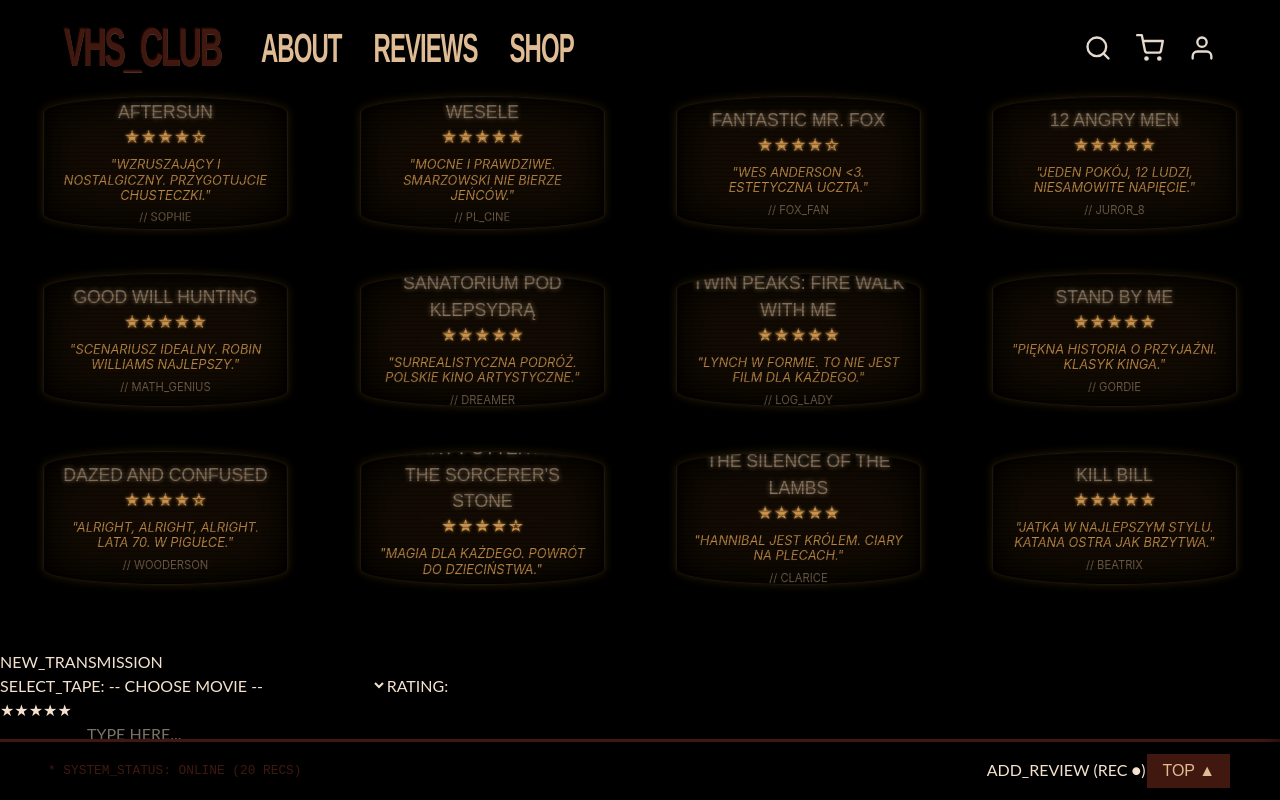
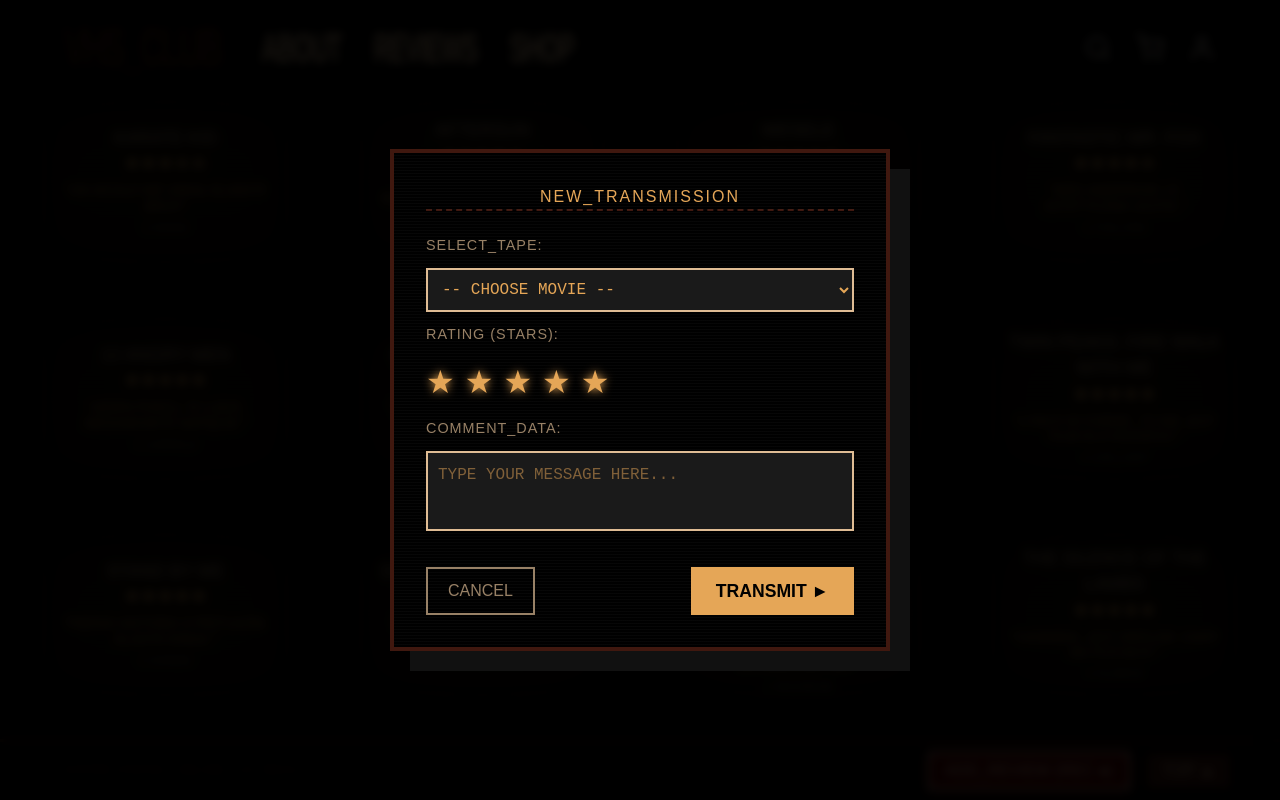
Before and after one commit to lago0na/WDAI-Projekt, a React (Vite) app: page /reviews in a window 1280 px wide. Both pictures are taken after a click on the button "ADD_REVIEW (REC ●)". Built offline with nearby package versions, Linux system fonts and the light colour scheme; data requests are answered from the project's data file.

Commit message:
dodawanie opinii

```diff
--- a/db.json
+++ b/db.json
@@ -997,6 +997,15 @@
       "comment": "WZRUSZAJĄCY I NOSTALGICZNY. PRZYGOTUJCIE CHUSTECZKI.",
       "author": "SOPHIE",
       "date": "2024-02-22"
+    },
+    {
+      "movieId": 14,
+      "movieTitle": "Karate Kid",
+      "rating": 3,
+      "comment": "ON WCALE NIE UMIAŁ KLARATE BRUH",
+      "author": "KASIA",
+      "date": "2026-01-24",
+      "id": 21
     }
   ]
 }
--- a/src/components/Navbar/Navbar.jsx
+++ b/src/components/Navbar/Navbar.jsx
@@ -25,7 +25,6 @@
             </NavLink>
 
             <ul className={styles.navLinks}>
-                <li><NavLink to="/" className="main-heading">Home</NavLink></li>
                 <li><NavLink to="/about" className="main-heading">About</NavLink></li>
                 <li><NavLink to="/shop" className="main-heading">Shop</NavLink></li>
                 <li><NavLink to="/contact" className="main-heading">Contact</NavLink></li>
--- a/src/pages/Reviews.jsx
+++ b/src/pages/Reviews.jsx
@@ -1,4 +1,4 @@
-import React, { useState, useEffect, useMemo } from 'react';
+import React, { useState, useEffect, useMemo, useRef } from 'react'; // 1. Dodano useRef
 import { Link } from 'react-router-dom';
 import styles from './css/Reviews.module.css';
 import ShopNavbar from '../components/Navbar/ShopNavbar';
@@ -10,35 +10,29 @@
     const [isModalOpen, setIsModalOpen] = useState(false);
     const { user } = useAuth();
 
-    // Formularz
+    // 2. Tworzymy referencję do kontenera, który się przewija
+    const scrollContainerRef = useRef(null);
+
     const [formData, setFormData] = useState({
         movieId: '',
         rating: 5,
         comment: ''
     });
 
-    // 1. POBIERANIE DANYCH
     useEffect(() => {
-        // Pobieramy opinie
         fetch('http://localhost:3000/reviews')
-            .then(res => {
-                if (!res.ok) throw new Error("Błąd połączenia z bazą reviews");
-                return res.json();
+            .then(res => res.json())
+            .then(data => {
+                setReviews(data.reverse());
             })
-            .then(data => {
-                console.log("Pobrane opinie:", data); // Zobacz w konsoli (F12) czy tu są dane
-                setReviews(data.reverse()); // Najnowsze na górze
-            })
-            .catch(err => console.error("Błąd fetch reviews:", err));
+            .catch(err => console.error("Błąd reviews:", err));
 
-        // Pobieramy filmy
         fetch('http://localhost:3000/movies')
             .then(res => res.json())
             .then(data => setMovies(data))
-            .catch(err => console.error("Błąd fetch movies:", err));
+            .catch(err => console.error("Błąd movies:", err));
     }, []);
 
-    // 2. WYSYŁANIE OPINII
     const handleSubmit = async (e) => {
         e.preventDefault();
 
@@ -47,7 +41,6 @@
             return;
         }
 
-        // Znajdujemy tytuł filmu (porównujemy jako String, żeby uniknąć błędu typów)
         const selectedMovie = movies.find(m => String(m.id) === String(formData.movieId));
 
         const newReview = {
@@ -68,19 +61,33 @@
 
             if (res.ok) {
                 const savedReview = await res.json();
-                setReviews([savedReview, ...reviews]); // Dodajemy do listy od razu
-                setIsModalOpen(false); // Zamykamy okno
-                setFormData({ movieId: '', rating: 5, comment: '' }); // Czyścimy formularz
+                setReviews([savedReview, ...reviews]);
+                setIsModalOpen(false);
+                setFormData({ movieId: '', rating: 5, comment: '' });
+
+                // Opcjonalnie: Przewiń na górę po dodaniu opinii, żeby user ją zobaczył
+                if (scrollContainerRef.current) {
+                    scrollContainerRef.current.scrollTo({ top: 0, behavior: 'smooth' });
+                }
             }
         } catch (err) {
+            console.error("Transmission error:", err);
             alert("ERROR: CONNECTION LOST");
-            console.error(err);
+        }
+    };
+
+    // Funkcja przewijania na górę
+    const scrollToTop = () => {
+        if (scrollContainerRef.current) {
+            scrollContainerRef.current.scrollTo({
+                top: 0,
+                behavior: 'smooth'
+            });
         }
     };
 
     const renderStars = (rating) => "★".repeat(rating) + "☆".repeat(5 - rating);
 
-    // Logika wyświetlania (12 TV na ekran)
     const pages = useMemo(() => {
         const itemsPerPage = 12;
         const totalItems = Math.max(itemsPerPage, Math.ceil(reviews.length / itemsPerPage) * itemsPerPage);
@@ -95,12 +102,12 @@
 
     return (
         <div className={styles.pageWrapper}>
-            {/* Navbar w kontenerze z paddingiem */}
             <div className={styles.navbarContainer}>
                 <ShopNavbar />
             </div>
 
-            <div className={styles.scrollContainer}>
+            {/* 3. Przypisujemy ref do div-a, który ma scrollbar */}
+            <div className={styles.scrollContainer} ref={scrollContainerRef}>
                 {pages.map((pageItems, pageIndex) => (
                     <section key={pageIndex} className={styles.wallSection}>
                         <div className={styles.tvGrid}>
@@ -134,13 +141,13 @@
                     <button onClick={() => setIsModalOpen(true)} className={styles.addBtn}>
                         ADD_REVIEW (REC ●)
                     </button>
-                    <button onClick={() => window.scrollTo({top: 0, behavior: 'smooth'})} className={styles.navBtn}>
+                    {/* 4. Wywołujemy nową funkcję scrollToTop */}
+                    <button onClick={scrollToTop} className={styles.navBtn}>
                         TOP ▲
                     </button>
                 </div>
             </footer>
 
-            {/* MODAL */}
             {isModalOpen && (
                 <div className={styles.modalOverlay}>
                     <div className={styles.modalContent}>
@@ -155,12 +162,14 @@
                                 className={styles.input}
                             >
                                 <option value="">-- CHOOSE MOVIE --</option>
-                                {movies.sort((a,b) => a.title.localeCompare(b.title)).map(m => (
-                                    <option key={m.id} value={m.id}>{m.title}</option>
-                                ))}
+                                {movies
+                                    .sort((a, b) => a.title.localeCompare(b.title))
+                                    .map(m => (
+                                        <option key={m.id} value={m.id}>{m.title}</option>
+                                    ))}
                             </select>
 
-                            <label>RATING:</label>
+                            <label>RATING (STARS):</label>
                             <div className={styles.ratingSelect}>
                                 {[1, 2, 3, 4, 5].map(star => (
                                     <button
@@ -172,10 +181,10 @@
                                 ))}
                             </div>
 
-                            <label>COMMENT:</label>
+                            <label>COMMENT_DATA:</label>
                             <textarea
                                 required
-                                placeholder="TYPE HERE..."
+                                placeholder="TYPE YOUR MESSAGE HERE..."
                                 value={formData.comment}
                                 onChange={e => setFormData({...formData, comment: e.target.value})}
                                 className={styles.textarea}
@@ -183,8 +192,12 @@
                             />
 
                             <div className={styles.modalActions}>
-                                <button type="button" onClick={() => setIsModalOpen(false)} className={styles.cancelBtn}>CANCEL</button>
-                                <button type="submit" className={styles.submitBtn}>TRANSMIT ►</button>
+                                <button type="button" onClick={() => setIsModalOpen(false)} className={styles.cancelBtn}>
+                                    CANCEL
+                                </button>
+                                <button type="submit" className={styles.submitBtn}>
+                                    TRANSMIT ►
+                                </button>
                             </div>
                         </form>
                     </div>
--- a/src/pages/css/Reviews.module.css
+++ b/src/pages/css/Reviews.module.css
@@ -213,3 +213,156 @@
     .comment { font-size: 0.7rem; -webkit-line-clamp: 3; }
     .footerNav { flex-direction: column; gap: 10px; text-align: center; }
 }
+.addBtn {
+    background-color: #590101;
+    color: #eccaac;
+    font-family: 'Anton', sans-serif;
+    border: 2px solid #eccaac;
+    padding: 5px 15px;
+    margin-right: 15px;
+    cursor: pointer;
+    text-transform: uppercase;
+    box-shadow: 0 0 10px #590101;
+    animation: pulseRed 2s infinite;
+}
+
+@keyframes pulseRed {
+    0% { box-shadow: 0 0 5px #590101; }
+    50% { box-shadow: 0 0 15px #590101; }
+    100% { box-shadow: 0 0 5px #590101; }
+}
+
+/* Tło modala (przyciemnienie) */
+.modalOverlay {
+    position: fixed;
+    top: 0; left: 0;
+    width: 100%; height: 100%;
+    background: rgba(0,0,0,0.9);
+    z-index: 2000;
+    display: flex;
+    justify-content: center;
+    align-items: center;
+    backdrop-filter: blur(5px);
+}
+
+/* Okienko modala */
+.modalContent {
+    background: #000;
+    border: 4px solid var(--logo-brown);
+    padding: 2rem;
+    width: 90%;
+    max-width: 500px;
+    color: var(--cream);
+    font-family: 'Anton', sans-serif;
+    box-shadow: 20px 20px 0 #111;
+    position: relative;
+}
+
+/* Linie skanujące w tle formularza dla klimatu */
+.modalContent::before {
+    content: " ";
+    position: absolute;
+    top: 0; left: 0; width: 100%; height: 100%;
+    background: repeating-linear-gradient(transparent 0px, transparent 2px, rgba(255, 255, 255, 0.05) 3px);
+    pointer-events: none;
+}
+
+.modalTitle {
+    color: var(--yellow);
+    text-align: center;
+    border-bottom: 2px dashed var(--logo-brown);
+    margin-bottom: 1.5rem;
+    letter-spacing: 2px;
+}
+
+.reviewForm {
+    display: flex;
+    flex-direction: column;
+    gap: 12px;
+    position: relative;
+    z-index: 2;
+}
+
+.reviewForm label {
+    color: var(--glitch-cyan);
+    font-size: 0.9rem;
+    letter-spacing: 1px;
+}
+
+.input, .textarea {
+    background: #1a1a1a;
+    border: 2px solid var(--cream);
+    color: var(--yellow);
+    padding: 10px;
+    font-family: monospace;
+    font-size: 1rem;
+    outline: none;
+    text-transform: uppercase;
+}
+
+.input:focus, .textarea:focus {
+    border-color: var(--glitch-cyan);
+    box-shadow: 0 0 15px rgba(0, 242, 255, 0.3);
+}
+
+.textarea {
+    height: 80px;
+    resize: none;
+}
+
+/* Wybór gwiazdek */
+.ratingSelect {
+    display: flex;
+    gap: 10px;
+}
+
+.starActive {
+    background: none; border: none; font-size: 2rem;
+    color: var(--yellow); cursor: pointer; padding: 0;
+    text-shadow: 0 0 10px var(--yellow);
+}
+
+.starInactive {
+    background: none; border: none; font-size: 2rem;
+    color: #333; cursor: pointer; padding: 0;
+}
+
+/* Przyciski akcji */
+.modalActions {
+    display: flex;
+    justify-content: space-between;
+    margin-top: 1.5rem;
+}
+
+.submitBtn {
+    background: var(--yellow);
+    color: #000;
+    border: none;
+    padding: 10px 25px;
+    font-weight: bold;
+    cursor: pointer;
+    font-family: 'Anton', sans-serif;
+    font-size: 1.1rem;
+    text-transform: uppercase;
+}
+
+.submitBtn:hover {
+    background: var(--glitch-cyan);
+    transform: translate(-2px, -2px);
+    box-shadow: 4px 4px 0 #fff;
+}
+
+.cancelBtn {
+    background: transparent;
+    border: 2px solid #988166;
+    color: #988166;
+    padding: 10px 20px;
+    cursor: pointer;
+    font-family: 'Anton', sans-serif;
+    text-transform: uppercase;
+}
+
+.cancelBtn:hover {
+    background: #988166;
+    color: #000;
+}
```
